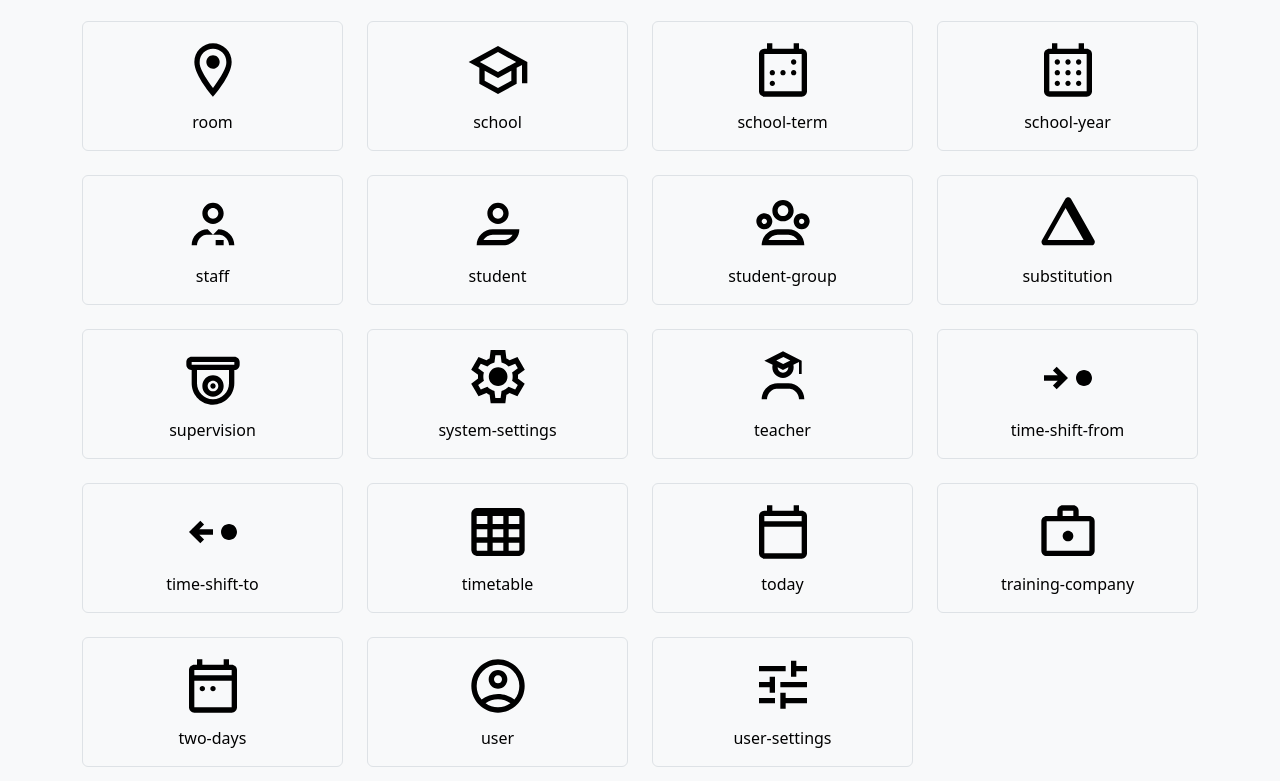
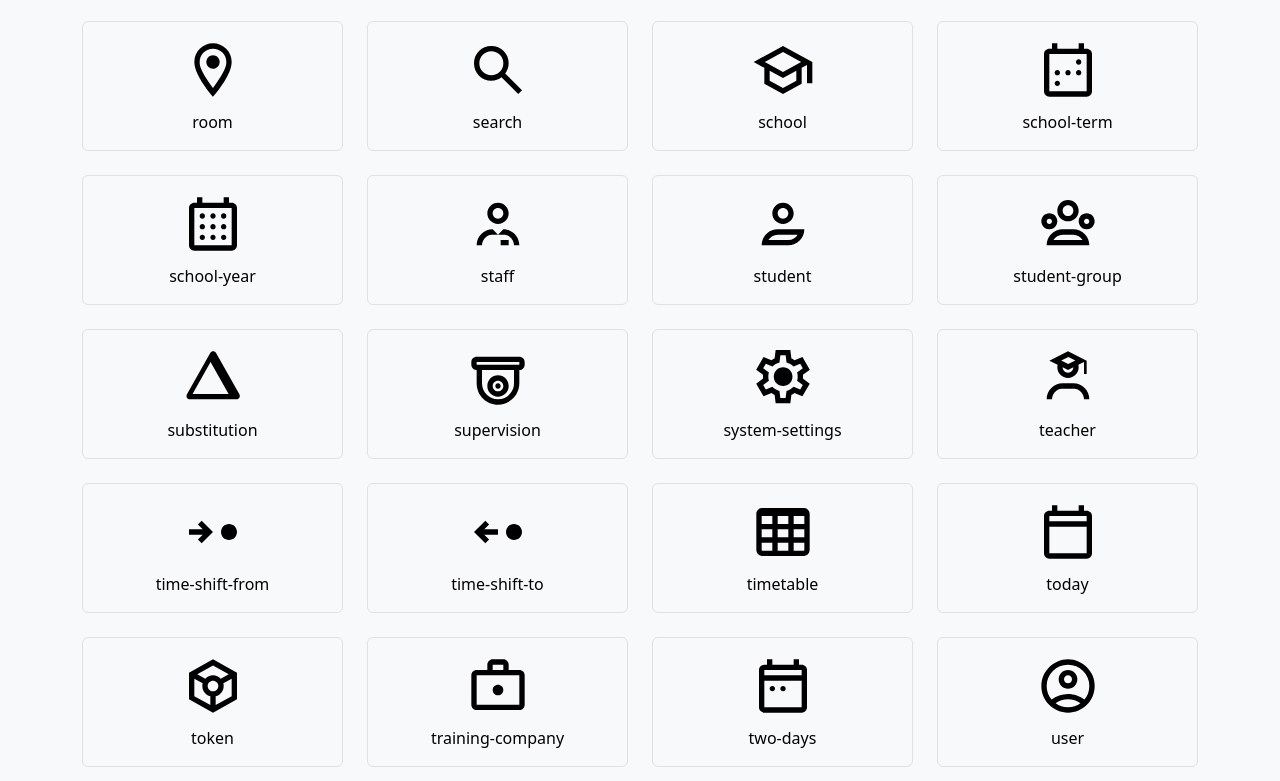
Before and after one commit to enbrea/enbrea.icons, a plain HTML site: page src/index.html in a window 1280 px wide. Shown: the part 1299-2080 px from the top of the page. Drawn offline with nearby package versions, Linux system fonts and the light colour scheme.

Commit message:
Added more icons

```diff
--- a/src/index.html
+++ b/src/index.html
@@ -85,7 +85,7 @@
               <li>
                 <a
                   class="link-offset-2 link-offset-2-hover link-underline link-underline-opacity-0 link-underline-opacity-75-hover"
-                  href="https://github.com/enbrea"
+                  href="https://github.com/enbrea/enbrea.icons"
                 >
                   Source Code auf GitHub
                 </a>
--- a/src/index.json
+++ b/src/index.json
@@ -129,6 +129,12 @@
         "version": "1.0.0"
     },
     {
+        "code": "search",
+        "description": "Suche",
+        "path": "icons/search.svg",
+        "version": "1.0.0"
+    },
+    {
         "code": "school",
         "description": "Schule",
         "path": "icons/school.svg",
@@ -213,6 +219,12 @@
         "version": "1.0.0"
     },
     {
+        "code": "token",
+        "description": "Token",
+        "path": "icons/token.svg",
+        "version": "1.0.0"
+    },
+    {
         "code": "training-company",
         "description": "Ausbildungsbetrieb",
         "path": "icons/training-company.svg",
```
Also changed, not shown: src/icons/search.svg (added), src/icons/token.svg (added).
